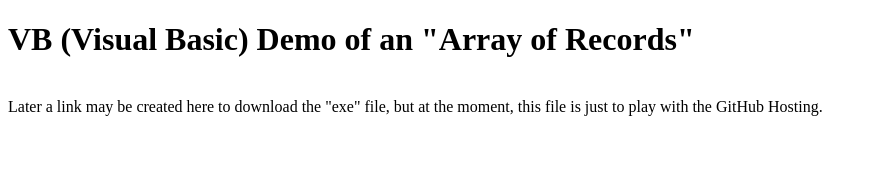
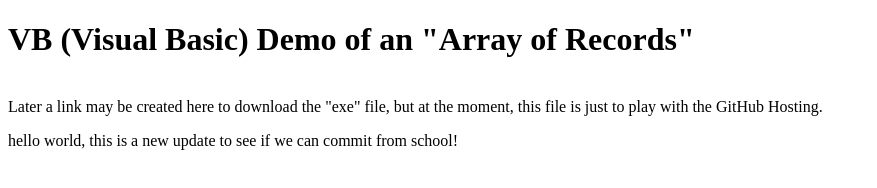
Before and after one commit to NoahNY/12-StdDataBase, a plain HTML site: page index.html in a window 1280 px wide. Shown: the whole page, without its empty margins (0-877 px from the left). Drawn offline with Linux system fonts and the light colour scheme.

Commit message:
New update to see if you can push from school

```diff
--- a/index.html
+++ b/index.html
@@ -24,4 +24,6 @@
 
 </body>
 
+<p>hello world, this is a new update to see if we can commit from school!</p>
+
 </html>
```
